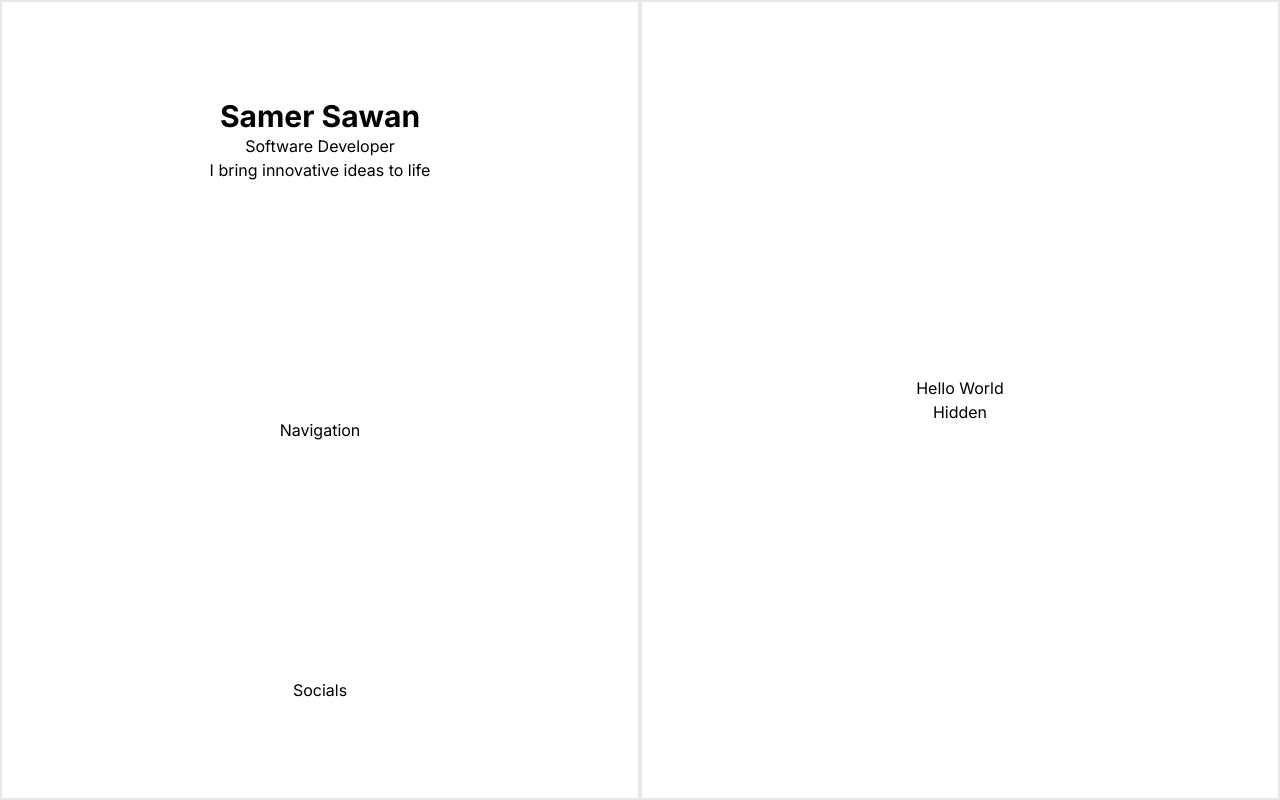
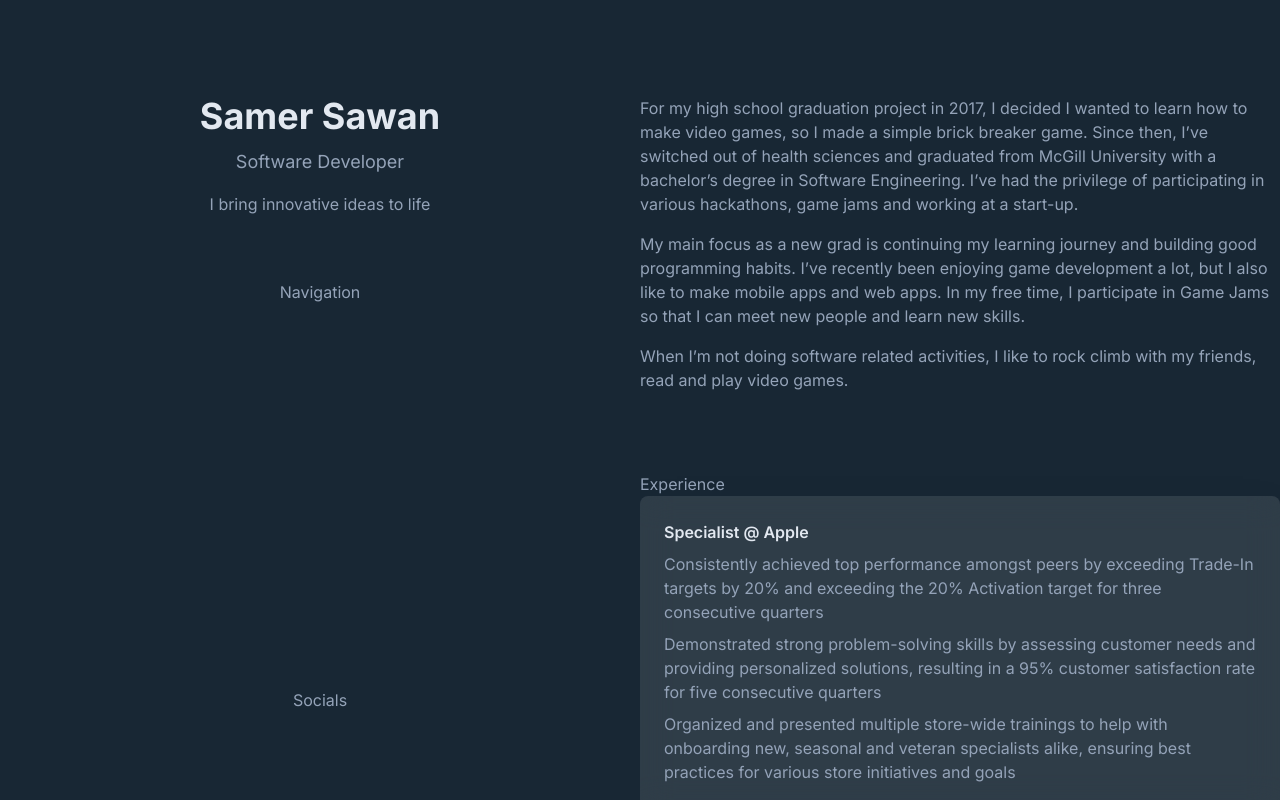
Before and after one commit to SamerSawan/Portfolio_v3, a Next.js app: page / in a window 1280 px wide. Shown: the top 800 px of the page. Built offline with nearby package versions, Linux system fonts and the light colour scheme.

Commit message:
first version of the experience card is complete

```diff
--- a/app/page.js
+++ b/app/page.js
@@ -1,24 +1,46 @@
-import Image from "next/image";
-
 export default function Home() {
   return (
-    <div class="flex h-screen overflow-scroll">
-      <div class="py-24 border-2 w-1/2 flex flex-col justify-between items-center text-center sticky top-0">
-        <div>
-          <p className="text-3xl font-bold">Samer Sawan</p>
-          <p>Software Developer</p>
-          <p>I bring innovative ideas to life</p>
+    <div className="bg-[#182734] text-slate-400">
+      <div className="flex mx-auto min-h-screen max-w-screen-xl">
+        <div className="py-24 w-1/2 flex flex-col justify-between items-center text-center sticky top-0 h-screen">
+          <div>
+            <h1 className="text-4xl text-slate-200 font-bold">Samer Sawan</h1>
+            <h2 className="mt-3 text-lg">Software Developer</h2>
+            <p className="mt-4 max-w-xs">I bring innovative ideas to life</p>
+            <div className="mt-16">Navigation</div>
+          </div>
+          <div className="mt-96">
+            Socials
+          </div>
         </div>
-        <div>
-          Navigation
+        <div className="py-24 w-1/2 flex flex-col justify-center items-center overflow-auto">
+          <div className="mb-16">
+            <p className="mb-4">
+              For my high school graduation project in 2017, I decided I wanted to learn how to make video games, so I made a simple brick breaker game. Since then, I’ve switched out of health sciences and graduated from McGill University with a bachelor’s degree in Software Engineering. I’ve had the privilege of participating in various hackathons, game jams and working at a start-up.
+            </p>
+            <p className="mb-4">
+              My main focus as a new grad is continuing my learning journey and building good programming habits. I’ve recently been enjoying game development a lot, but I also like to make mobile apps and web apps. In my free time, I participate in Game Jams so that I can meet new people and learn new skills.
+            </p>
+            <p className="mb-4">
+              When I’m not doing software related activities, I like to rock climb with my friends, read and play video games.
+            </p>
+          </div>
+          <div className="mb-16">
+            <h3>Experience</h3>
+            <div className="relative bg-white bg-opacity-10 backdrop-filter backdrop-blur-lg shadow-2xl rounded-lg p-6 mx-auto">
+              <h2 className="text-slate-200 font-semibold mb-2">Specialist @ Apple</h2>
+              <div className="flex flex-col space-y-2">
+                <p>Consistently achieved top performance amongst peers by exceeding Trade-In targets by 20% and exceeding the 20% Activation target for three consecutive quarters</p>
+                <p>Demonstrated strong problem-solving skills by assessing customer needs and providing personalized solutions, resulting in a 95% customer satisfaction rate for five consecutive quarters</p>
+                <p>Organized and presented multiple store-wide trainings to help with onboarding new, seasonal and veteran specialists alike, ensuring best practices for various store initiatives and goals</p>
+              </div>
+            </div>
+          </div>
+          <div className="mb-16">
+            <h3>Projects</h3>
+          </div>
+          <div>Made with nextjs and tailwindcss</div>
         </div>
-        <div>
-          Socials
-        </div>
-      </div>
-      <div class="border-2 w-1/2 flex flex-col justify-center items-center">
-        <text class="">Hello World</text>
-        <text>Hidden</text>
       </div>
     </div>
   );
--- a/tailwind.config.js
+++ b/tailwind.config.js
@@ -12,6 +12,9 @@ module.exports = {
         "gradient-conic":
           "conic-gradient(from 180deg at 50% 50%, var(--tw-gradient-stops))",
       },
+      boxShadow: {
+        'glass': '0 8px 32px 0 rgba(31,38,135,0.37)'
+      }
     },
   },
   plugins: [],
```
